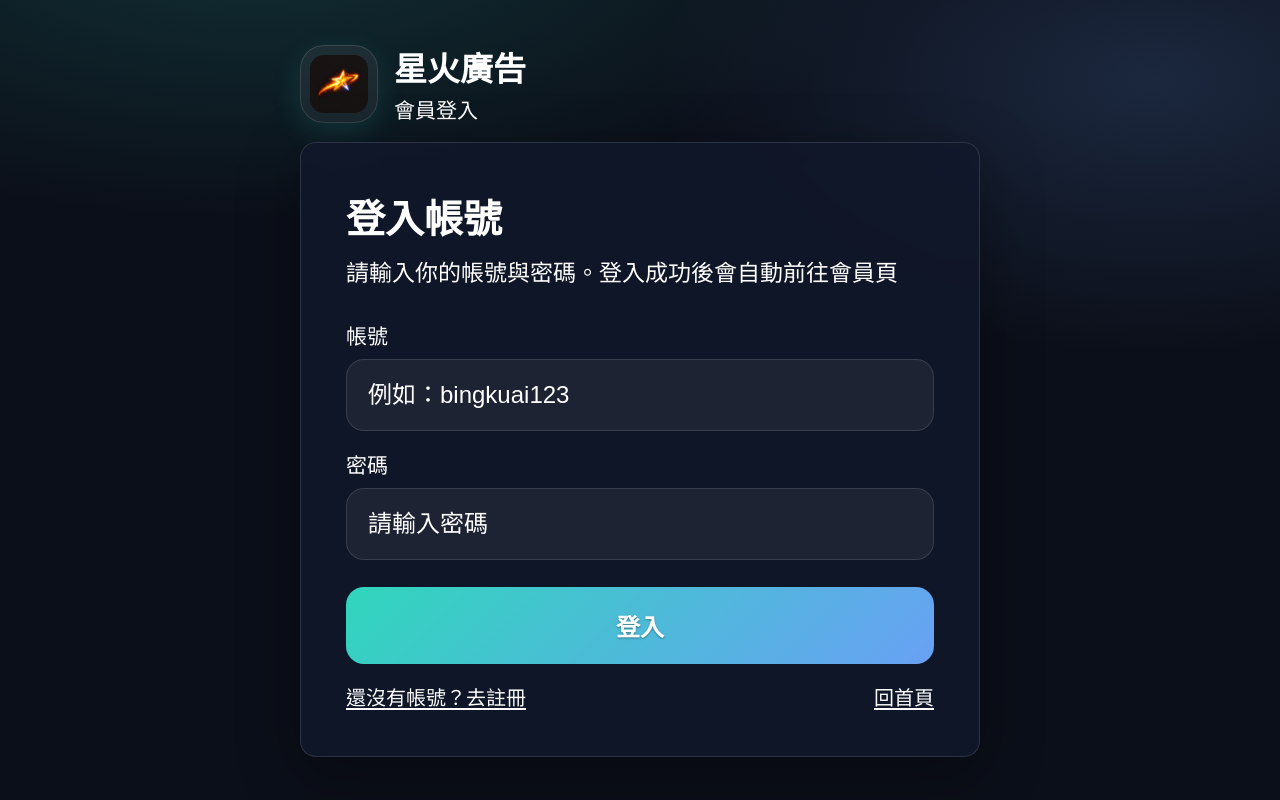
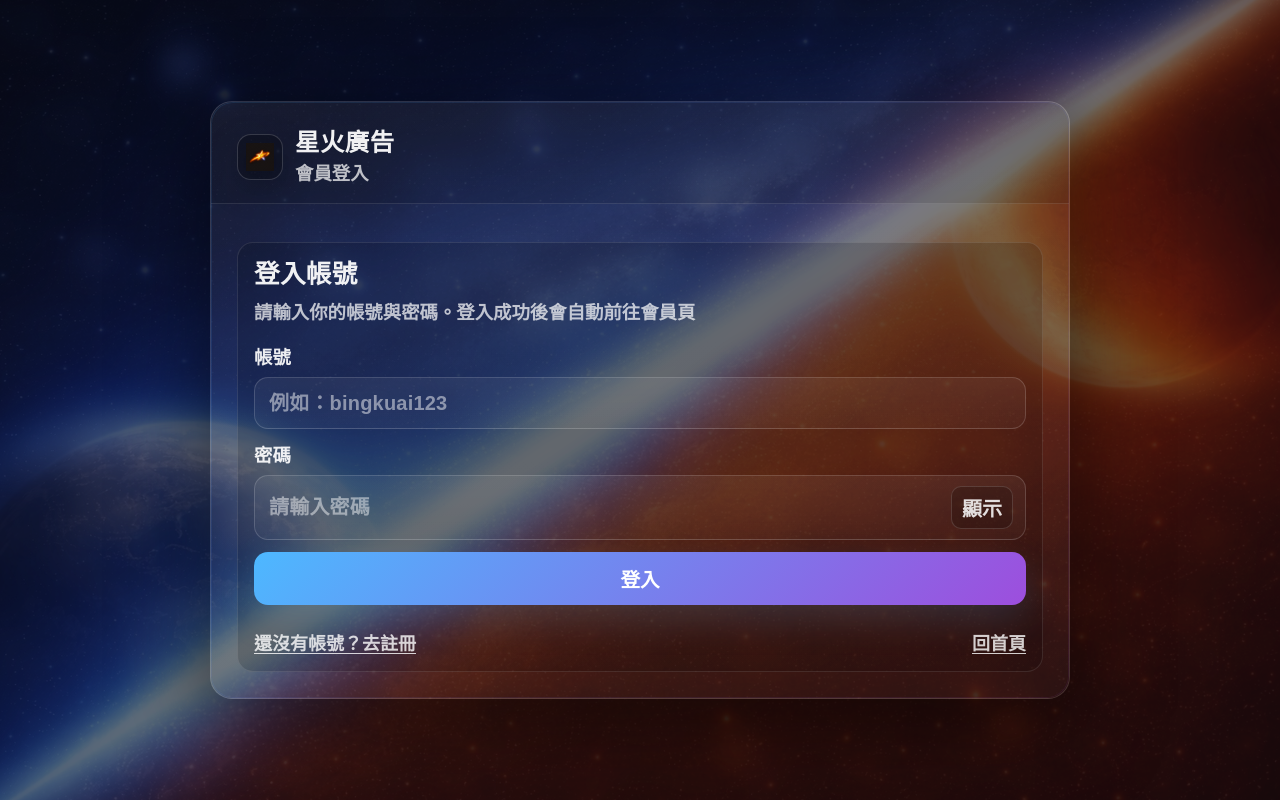
Before and after one commit to X071077/xinghuoad, a website: page login.html in a window 1280 px wide. Drawn offline with Linux system fonts and the light colour scheme; a web font is replaced by a local one.

Commit message:
Add files via upload

```diff
--- a/login.html
+++ b/login.html
@@ -6,142 +6,355 @@
   <title>登入｜星火廣告</title>
   <meta name="description" content="星火廣告會員登入" />
 
+  <!-- Zen Maru Gothic（與 signup 一致） -->
   <link rel="preconnect" href="https://fonts.googleapis.com">
   <link rel="preconnect" href="https://fonts.gstatic.com" crossorigin>
-  <link href="https://fonts.googleapis.com/css2?family=Zen+Maru+Gothic:wght@400;500;700&display=swap" rel="stylesheet">
+  <link href="https://fonts.googleapis.com/css2?family=Zen+Maru+Gothic:wght@400;500;700;900&display=swap" rel="stylesheet">
 
   <style>
     :root{
-      --bg:#0b0f19; --card:#11182a;
-      --text:#ffffff;              /* ✅ 全站亮白 */
-      --muted:#ffffff;             /* ✅ 不再灰 */
-      --line:rgba(255,255,255,.12);
-      --accent:#32e0c4; --danger:#ff5c7a;
-      --radius:16px; --shadow:0 18px 60px rgba(0,0,0,.35);
-      --font: "Zen Maru Gothic", ui-sans-serif, system-ui, -apple-system, "Segoe UI", Roboto, "Noto Sans TC", "PingFang TC", "Microsoft JhengHei", Arial;
+      --card:rgba(255,255,255,.06);
+      --text:rgba(255,255,255,.94);
+      --muted:rgba(255,255,255,.72);
+      --muted2:rgba(255,255,255,.58);
+      --brand:#4db8ff;
+      --brand2:#9d4edd;
+      --good:#15e38a;
+      --bad:#ff4d6d;
+
+      --radius:22px;
+      --radius2:16px;
+      --shadow: 0 24px 90px rgba(0,0,0,.55);
     }
 
-    *{box-sizing:border-box}
+    html{ font-size:125%; }
+    *{ box-sizing:border-box; }
 
     body{
-      margin:0; min-height:100vh; font-family:var(--font);
-      background: radial-gradient(1100px 500px at 20% -10%, rgba(50,224,196,.16), transparent 60%),
-                  radial-gradient(900px 500px at 90% 10%, rgba(110,168,255,.16), transparent 55%),
-                  var(--bg);
+      margin:0;
+      min-height:100vh;
+      font-family:"Zen Maru Gothic", system-ui, -apple-system, "Segoe UI", Roboto, "Noto Sans TC", "PingFang TC", "Microsoft JhengHei", sans-serif;
       color:var(--text);
-      display:flex; align-items:center; justify-content:center;
-      padding:24px;
-      font-size:24px; /* ✅ 16px × 1.5 = 24px（整體放大） */
+      display:flex;
+      align-items:center;
+      justify-content:center;
+      padding:28px;
+      position:relative;
+      overflow-x:hidden;
+
+      background: url("picture/P1.png") center / cover no-repeat fixed;
     }
 
-    .wrap{width:min(680px, 100%);}
-    .brand{display:flex; align-items:center; gap:16px; margin-bottom:18px;}
+    body::before{
+      content:"";
+      position:fixed;
+      inset:-24px;
+      background: url("picture/P1.png") center / cover no-repeat;
+      filter: blur(14px);
+      transform: scale(1.06);
+      opacity: .78;
+      z-index:-2;
+      pointer-events:none;
+    }
+
+    body::after{
+      content:"";
+      position:fixed;
+      inset:0;
+      background: rgba(7,10,18,.56);
+      z-index:-1;
+      pointer-events:none;
+    }
+
+    .wrap{ width:min(860px, 100%); }
+
+    .card{
+      position:relative;
+      border-radius:var(--radius);
+      border:1px solid rgba(255,255,255,.12);
+      background: linear-gradient(180deg, rgba(255,255,255,.07), rgba(255,255,255,.03));
+      box-shadow: var(--shadow);
+      overflow:hidden;
+    }
+
+    .card::after{
+      content:"";
+      position:absolute;
+      inset:0;
+      border-radius:var(--radius);
+      pointer-events:none;
+      background: linear-gradient(135deg, rgba(77,184,255,.22), rgba(157,78,221,.18));
+      mask:
+        linear-gradient(#000 0 0) content-box,
+        linear-gradient(#000 0 0);
+      -webkit-mask:
+        linear-gradient(#000 0 0) content-box,
+        linear-gradient(#000 0 0);
+      padding:1px;
+      -webkit-mask-composite: xor;
+      mask-composite: exclude;
+      opacity:.55;
+    }
+
+    .header{
+      padding:26px 26px 18px;
+      display:flex;
+      align-items:center;
+      justify-content:flex-start;
+      gap:14px;
+      border-bottom:1px solid rgba(255,255,255,.10);
+      background: rgba(0,0,0,.10);
+    }
+
+    .brand{
+      display:flex;
+      align-items:center;
+      gap:12px;
+      min-width:0;
+    }
 
     .logo{
-      width:78px; height:78px;      /* ✅ 52 × 1.5 */
-      border-radius:24px;           /* ✅ 16 × 1.5 */
-      border:1px solid var(--line);
-      background: rgba(255,255,255,.06);
-      box-shadow: 0 10px 30px rgba(50,224,196,.14);
-      padding:9px;                  /* ✅ 6 × 1.5 */
+      width:46px;
+      height:46px;
+      border-radius:14px;
+      border:1px solid rgba(255,255,255,.16);
+      background: rgba(0,0,0,.22);
+      display:flex;
+      align-items:center;
+      justify-content:center;
+      padding:8px;
+      box-shadow: 0 10px 30px rgba(0,0,0,.25);
+      overflow:hidden;
+      flex:0 0 auto;
+    }
+    .logo img{
+      width:100%;
+      height:100%;
+      object-fit:contain;
       display:block;
-      object-fit: contain;
+      filter: drop-shadow(0 6px 16px rgba(0,0,0,.35));
     }
 
-    .brand h1{font-size:33px; margin:0;}     /* 22 × 1.5 */
-    .brand p{margin:3px 0 0; color:var(--muted); font-size:21px;} /* 14 × 1.5 */
-
-    .card{
-      background: rgba(17,24,42,.86);
-      border:1px solid var(--line);
-      border-radius:var(--radius);
-      box-shadow:var(--shadow);
-      padding:45px;                 /* 30 × 1.5 */
-      backdrop-filter: blur(10px);
+    .titles{ min-width:0; }
+    .h1{
+      margin:0;
+      font-weight:900;
+      letter-spacing:.5px;
+      font-size:1.22rem;
+      line-height:1.15;
+      white-space:nowrap;
+      overflow:hidden;
+      text-overflow:ellipsis;
+    }
+    .sub{
+      margin:.18rem 0 0;
+      color:var(--muted);
+      font-weight:800;
+      font-size:.92rem;
     }
 
-    .title{font-size:39px; margin:0 0 9px;} /* 26 × 1.5 */
-    .sub{margin:0 0 27px; color:var(--muted); font-size:23px; line-height:1.7;} /* 15 × 1.5 = 22.5 取 23 */
+    .body{ padding:22px 26px 26px; }
 
-    label{display:block; font-size:21px; color:var(--muted); margin:18px 0 9px;} /* 14,12,6 ×1.5 */
+    .title{
+      margin:0 0 6px;
+      font-weight:900;
+      letter-spacing:.3px;
+      font-size:1.28rem;
+      line-height:1.2;
+    }
+    .desc{
+      margin:0 0 16px;
+      color:var(--muted);
+      font-weight:800;
+      font-size:.92rem;
+      line-height:1.7;
+    }
+
+    .section{
+      margin-top:16px;
+      padding:16px;
+      border-radius:var(--radius2);
+      border:1px solid rgba(255,255,255,.10);
+      background: rgba(0,0,0,.14);
+    }
+
+    .grid{ display:grid; gap:12px; }
+
+    label{
+      display:block;
+      font-weight:900;
+      margin:0 0 8px;
+      color:rgba(255,255,255,.92);
+      font-size:.92rem;
+    }
+
+    .field{
+      border:1px solid rgba(255,255,255,.16);
+      background: linear-gradient(180deg, rgba(255,255,255,.06), rgba(255,255,255,.03));
+      border-radius:14px;
+      padding:10px 12px;
+      display:flex;
+      gap:10px;
+      align-items:center;
+      transition: border-color .18s ease, box-shadow .18s ease, transform .18s ease;
+      min-height:52px;
+    }
+    .field:focus-within{
+      border-color: rgba(77,184,255,.38);
+      box-shadow: 0 0 0 1px rgba(77,184,255,.14), 0 18px 55px rgba(77,184,255,.10);
+      transform: translateY(-1px);
+    }
+
     input{
       width:100%;
-      padding:21px 21px;            /* 14 × 1.5 */
-      font-size:24px;               /* 16 × 1.5 */
-      border-radius:18px;           /* 12 × 1.5 */
-      border:1px solid var(--line);
-      background: rgba(255,255,255,.06);
+      border:0;
+      outline:none;
+      background:transparent;
       color:var(--text);
-      outline:none;
+      font-size:1rem;
+      font-weight:800;
+      letter-spacing:.2px;
     }
-    input:focus{border-color:rgba(50,224,196,.55); box-shadow:0 0 0 4.5px rgba(50,224,196,.12)}
-    input::placeholder{color:#ffffff; opacity:1;}
+    input::placeholder{
+      color: rgba(255,255,255,.48);
+      font-weight:700;
+    }
+
+    .eye{
+      cursor:pointer;
+      font-weight:900;
+      color: rgba(255,255,255,.86);
+      user-select:none;
+      padding:6px 10px;
+      border-radius:10px;
+      border:1px solid rgba(255,255,255,.14);
+      background: rgba(0,0,0,.18);
+      white-space:nowrap;
+    }
 
     .btn{
+      border:0;
+      cursor:pointer;
+      border-radius:14px;
+      padding:12px 16px;
+      font-weight:900;
+      font-size:.98rem;
+      color:#fff;
+      background: linear-gradient(135deg, var(--brand), var(--brand2));
+      box-shadow: 0 14px 38px rgba(77,184,255,.16);
+      transition: transform .15s ease, filter .15s ease, box-shadow .15s ease;
+      display:flex;
+      align-items:center;
+      justify-content:center;
+      gap:10px;
+      user-select:none;
+      min-height:52px;
       width:100%;
-      margin-top:27px;              /* 18 × 1.5 */
-      padding:21px 24px;            /* 14/16 × 1.5 */
-      font-size:24px;               /* 16 × 1.5 */
-      border-radius:18px;           /* 12 × 1.5 */
-      border:0;
-      background: linear-gradient(135deg, rgba(50,224,196,.95), rgba(110,168,255,.95));
-      color:#ffffff;                /* ✅ 按鈕字也亮白 */
-      font-weight:800;
-      cursor:pointer;
-      text-shadow: 0 1px 2px rgba(0,0,0,.35);
     }
-    .btn:disabled{opacity:.55; cursor:not-allowed}
+    .btn:hover{ transform: translateY(-2px); filter: brightness(1.06); box-shadow: 0 18px 46px rgba(77,184,255,.18); }
+    .btn:active{ transform: translateY(0); }
+    .btn:disabled{ opacity:.55; cursor:not-allowed; transform:none !important; filter:none !important; }
+
+    .spinner{
+      width:16px; height:16px;
+      border:2px solid rgba(255,255,255,.35);
+      border-top-color:#fff;
+      border-radius:50%;
+      animation: spin .8s linear infinite;
+      display:none;
+    }
+    .btn.loading .spinner{ display:inline-block; }
+    @keyframes spin{ to{ transform: rotate(360deg); } }
+
+    .msg{
+      display:none;
+      margin-top:12px;
+      padding:12px 14px;
+      border-radius:14px;
+      border:1px solid rgba(255,255,255,.12);
+      background: rgba(0,0,0,.16);
+      box-shadow: 0 10px 30px rgba(0,0,0,.25);
+      font-weight:900;
+      line-height:1.6;
+      white-space:pre-line;
+    }
+    .msg.show{ display:block; }
+    .msg.ok{
+      border-color: rgba(21,227,138,.28);
+      background: rgba(21,227,138,.08);
+      color:#eafff3;
+    }
+    .msg.error{
+      border-color: rgba(255,77,109,.30);
+      background: rgba(255,77,109,.08);
+      color:#ffeef2;
+    }
 
     .links{
-      display:flex; justify-content:space-between; gap:10px;
-      margin-top:18px;              /* 12 × 1.5 */
-      font-size:20px;               /* 13 × 1.5 ≈ 19.5 */
+      display:flex;
+      justify-content:space-between;
+      gap:12px;
+      margin-top:12px;
+      color: rgba(255,255,255,.70);
+      font-weight:900;
+      font-size:.9rem;
     }
+    .links a{
+      color: rgba(255,255,255,.80);
+      text-decoration: underline;
+      text-underline-offset: 3px;
+    }
+    .links a:hover{ color:#fff; }
 
-    a{
-      color:#ffffff;                /* ✅ 連結字也亮白 */
-      text-decoration:underline;
-      text-underline-offset:3px;
+    @media (max-width: 520px){
+      html{ font-size:118%; }
+      .header{ padding:22px 18px 14px; }
+      .body{ padding:18px 18px 20px; }
+      .section{ padding:14px; }
     }
-
-    .msg{
-      margin-top:18px;              /* 12 × 1.5 */
-      padding:15px 18px;            /* 10/12 × 1.5 */
-      border-radius:18px;           /* 12 × 1.5 */
-      border:1px solid var(--line);
-      background: rgba(255,255,255,.06);
-      font-size:20px;               /* 13 × 1.5 ≈ 19.5 */
-      display:none;
-      line-height:1.55;
-      white-space:pre-line;
-      color:#ffffff;
-    }
-    .msg.error{border-color: rgba(255,92,122,.35); background: rgba(255,92,122,.10); color:#ffffff}
-    .msg.ok{border-color: rgba(50,224,196,.35); background: rgba(50,224,196,.10); color:#ffffff}
   </style>
 </head>
+
 <body>
   <div class="wrap">
+    <div class="card">
+      <div class="header">
         <div class="brand">
-      <img class="logo" src="./picture/logo.png" alt="星火廣告 Logo">
-      <div>
-        <h1>星火廣告</h1>
-        <p>會員登入</p>
+          <div class="logo" aria-hidden="true">
+            <img src="picture/logo.png" alt="星火廣告 Logo">
+          </div>
+          <div class="titles">
+            <p class="h1">星火廣告</p>
+            <p class="sub">會員登入</p>
+          </div>
         </div>
       </div>
 
-    <div class="card">
+      <div class="body">
+        <div class="section">
           <h2 class="title">登入帳號</h2>
-      <p class="sub">請輸入你的帳號與密碼。登入成功後會自動前往會員頁</p>
+          <p class="desc">請輸入你的帳號與密碼。登入成功後會自動前往會員頁</p>
 
-      <form id="loginForm">
+          <form id="loginForm" class="grid" autocomplete="on">
+            <div>
               <label for="username">帳號</label>
+              <div class="field">
                 <input id="username" name="username" autocomplete="username" required placeholder="例如：bingkuai123" />
+              </div>
+            </div>
 
+            <div>
               <label for="password">密碼</label>
+              <div class="field">
                 <input id="password" name="password" type="password" autocomplete="current-password" required placeholder="請輸入密碼" />
+                <span class="eye" id="togglePw">顯示</span>
+              </div>
+            </div>
 
-        <button class="btn" id="submitBtn" type="submit">登入</button>
+            <button class="btn" id="submitBtn" type="submit">
+              <span class="spinner" aria-hidden="true"></span>
+              登入
+            </button>
 
             <div id="msg" class="msg"></div>
 
@@ -152,38 +365,53 @@
           </form>
         </div>
       </div>
+    </div>
+  </div>
 
   <script>
     const form = document.getElementById('loginForm');
     const btn = document.getElementById('submitBtn');
     const msg = document.getElementById('msg');
 
+    const pw = document.getElementById('password');
+    const togglePw = document.getElementById('togglePw');
+
     function showMessage(text, type){
-      msg.style.display = 'block';
-      msg.className = 'msg ' + (type || '');
+      msg.className = 'msg show ' + (type || '');
       msg.textContent = text;
     }
     function clearMessage(){
-      msg.style.display = 'none';
       msg.className = 'msg';
       msg.textContent = '';
     }
+
+    function setLoading(loading){
+      if(loading) btn.classList.add('loading');
+      else btn.classList.remove('loading');
+      btn.disabled = !!loading;
+    }
+
+    togglePw?.addEventListener("click", () => {
+      const now = pw.type === "password" ? "text" : "password";
+      pw.type = now;
+      togglePw.textContent = (now === "password") ? "顯示" : "隱藏";
+    });
 
     form.addEventListener('submit', async (e) => {
       e.preventDefault();
       clearMessage();
 
       const username = document.getElementById('username').value.trim();
-      const password = document.getElementById('password').value;
+      const password = pw.value;
 
       if(!username || !password){
         showMessage('請輸入帳號與密碼。', 'error');
         return;
       }
 
-      btn.disabled = true;
-      const oldText = btn.textContent;
-      btn.textContent = '登入中...';
+      setLoading(true);
+      const oldText = btn.childNodes[btn.childNodes.length - 1].textContent;
+      btn.childNodes[btn.childNodes.length - 1].textContent = ' 登入中...';
 
       try{
         const res = await fetch('/.netlify/functions/auth', {
@@ -212,8 +440,8 @@
       }catch(err){
         showMessage('系統連線失敗，請稍後再試。\n' + (err?.message || ''), 'error');
       }finally{
-        btn.disabled = false;
-        btn.textContent = oldText;
+        setLoading(false);
+        btn.childNodes[btn.childNodes.length - 1].textContent = oldText || ' 登入';
       }
     });
   </script>
```
Lines whose indentation alone changed are shown as unchanged.
